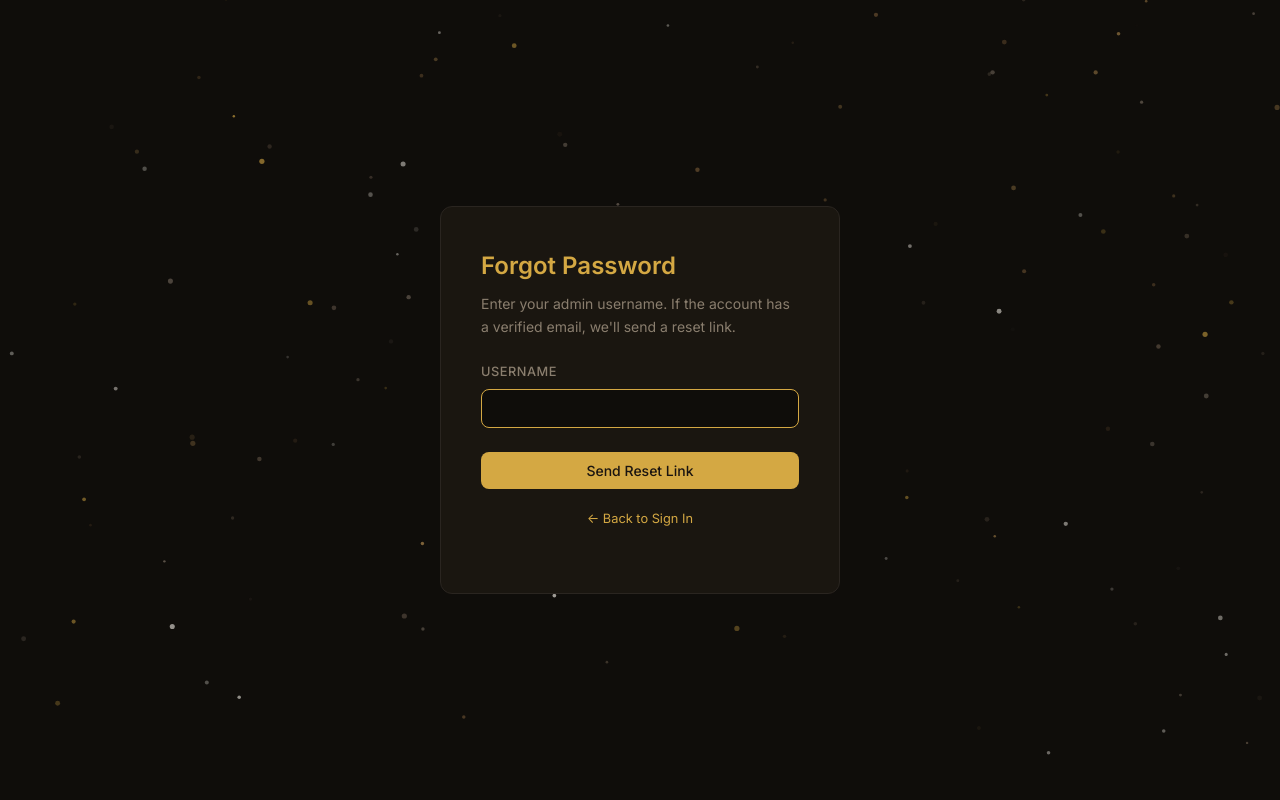
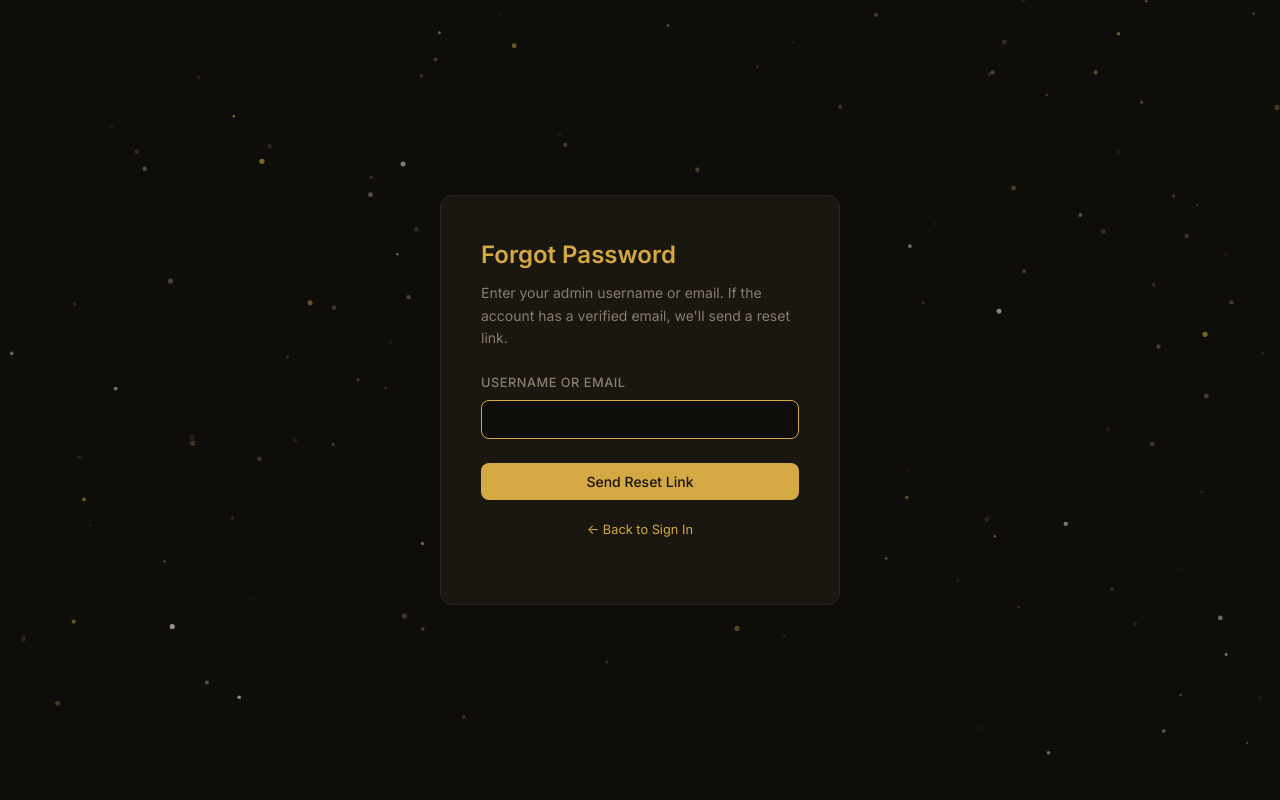
Before and after one commit to Abdullah713666/Furniture-Workshop, a PHP site: page /antique-furniture-workshop/admin/forgot_password.php in a window 1280 px wide. Run offline with PHP 8.4, Linux system fonts and the light colour scheme; some libraries are stand-ins or nearby versions.

Commit message:
feat: forgot password accepts username OR email
- input field changed from 'username' to 'identifier' (username or email)
- POST handler detects email via FILTER_VALIDATE_EMAIL and queries accordingly
- keeps anti-enumeration generic message
- backward compatible: falls back to 'username' key if 'identifier' not set

```diff
--- a/admin/forgot_password.php
+++ b/admin/forgot_password.php
@@ -2,8 +2,8 @@
 /**
  * Forgot Password — Antique Furniture Workshop
  *
- * GET  → shows the "enter your username" form
- * POST → looks up the admin, generates a 1-hour reset token,
+ * GET  → shows the "enter your username or email" form
+ * POST → looks up the admin (by username OR email), generates a 1-hour reset token,
  *        emails a link to admin/reset_password.php?token=…
  */
 require_once __DIR__ . '/auth.php';
@@ -37,16 +37,21 @@ if ($_SERVER['REQUEST_METHOD'] === 'POST') {
         die('Invalid CSRF token.');
     }
 
-    $username = trim($_POST['username'] ?? '');
+    $identifier = trim($_POST['identifier'] ?? $_POST['username'] ?? '');
 
-    if ($username === '') {
-        $message = 'Please enter your username.';
+    if ($identifier === '') {
+        $message = 'Please enter your username or email.';
         $message_type = 'error';
     } else {
         try {
             $db = getDB();
-            $stmt = $db->prepare("SELECT id, username, email, email_verified FROM admin_users WHERE username = ?");
-            $stmt->execute([$username]);
+            $is_email = filter_var($identifier, FILTER_VALIDATE_EMAIL) !== false;
+            if ($is_email) {
+                $stmt = $db->prepare("SELECT id, username, email, email_verified FROM admin_users WHERE email = ?");
+            } else {
+                $stmt = $db->prepare("SELECT id, username, email, email_verified FROM admin_users WHERE username = ?");
+            }
+            $stmt->execute([$identifier]);
             $user = $stmt->fetch();
 
             // Always show the same generic message to prevent user enumeration
@@ -102,7 +107,7 @@ $csrf_token = $_SESSION['csrf_token'];
     <div class="login-container">
         <div class="login-card">
             <h1>Forgot Password</h1>
-            <p>Enter your admin username. If the account has a verified email, we'll send a reset link.</p>
+            <p>Enter your admin username or email. If the account has a verified email, we'll send a reset link.</p>
 
             <?php if ($message): ?>
             <div class="alert alert-<?php echo $message_type === 'success' ? 'success' : 'error'; ?>">
@@ -114,8 +119,8 @@ $csrf_token = $_SESSION['csrf_token'];
                 <input type="hidden" name="csrf_token" value="<?php echo $csrf_token; ?>">
 
                 <div class="form-group">
-                    <label for="username">Username</label>
-                    <input type="text" class="form-control" id="username" name="username" required autofocus>
+                    <label for="identifier">Username or Email</label>
+                    <input type="text" class="form-control" id="identifier" name="identifier" required autofocus autocomplete="username">
                 </div>
 
                 <button type="submit" class="btn btn-primary btn-block" style="margin-top: 8px;">Send Reset Link</button>
```
